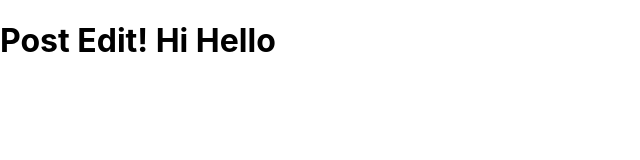
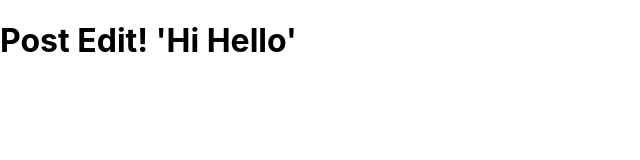
Before and after one commit to SEANsomething/Help_Me_Board, a React (Create React App) app: page /post/edit/1 in a window 1280 px wide. Shown: the top 160 px of the page, without its empty margins (0-640 px from the left). Built offline with nearby package versions, Linux system fonts and the light colour scheme; the HTML template or start-up script is replaced by a standard one.

Commit message:
쉼표추가

```diff
--- a/src/pages/posts/edit.jsx
+++ b/src/pages/posts/edit.jsx
@@ -1,5 +1,5 @@
 export default function PostEdit() {
 	return <>
-		<h1>Post Edit! Hi Hello</h1>
+		<h1>Post Edit! 'Hi Hello'</h1>
 	</>;
 }
--- a/src/pages/posts/index.jsx
+++ b/src/pages/posts/index.jsx
@@ -1,5 +1,5 @@
 export default function PostNew() {
 	return <>
-		<h1>Post New so hard Yeah</h1>
+		<h1>Post New so hard 'Yeah'</h1>
 	</>;
 }
```
